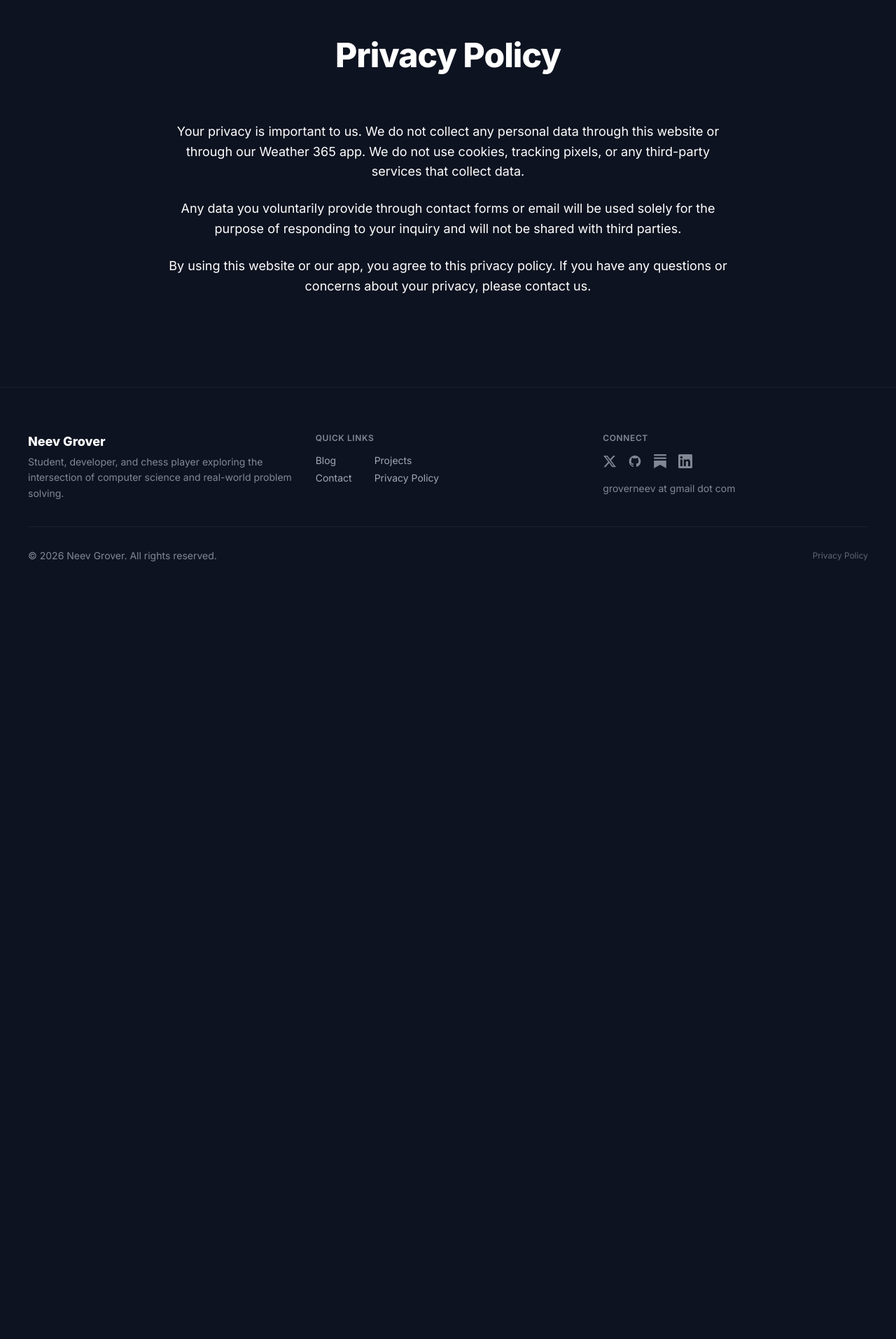
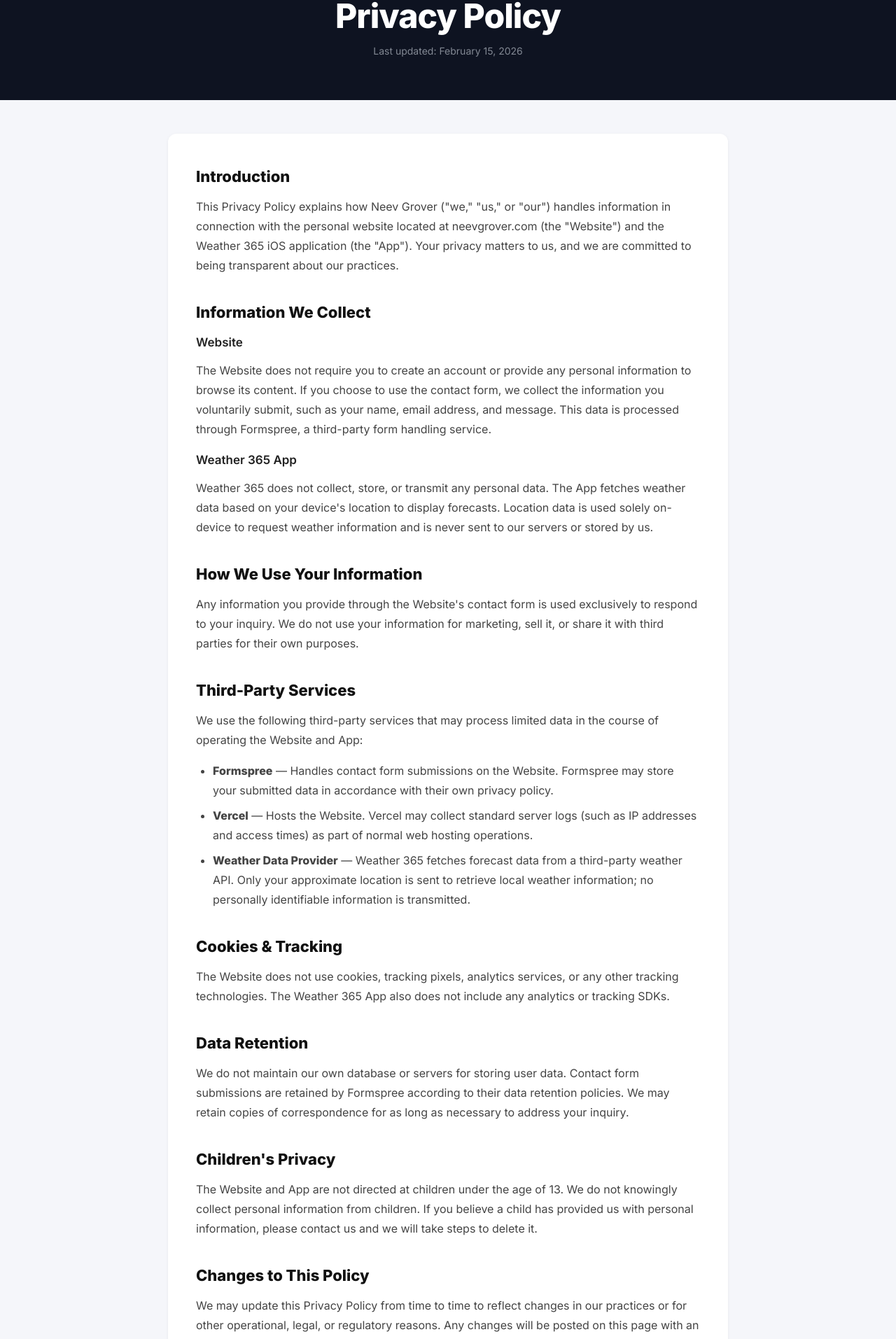
Before and after one commit to groverneev/Neev_Website, a Next.js app: page /privacy-policy in a window 1280 px wide. Shown: the part 154-2067 px from the top of the page at 70% size. Before the commit the page ends 1004 px from the top, so only its background shows below. Built offline with nearby package versions, Linux system fonts and the light colour scheme.

Commit message:
updated privacy policy  + footer

```diff
--- a/app/privacy-policy/page.tsx
+++ b/app/privacy-policy/page.tsx
@@ -2,7 +2,7 @@ import PrivacyPolicy from "@/components/PrivacyPolicy";
 
 export const metadata = {
   title: "Privacy Policy - Neev Grover",
-  description: "Privacy policy for Neev Grover's website and Weather 360 app",
+  description: "Privacy policy for Neev Grover's website and Weather 365 app",
 };
 
 export default function PrivacyPolicyPage() {
--- a/components/Footer.tsx
+++ b/components/Footer.tsx
@@ -210,18 +210,16 @@ export default function Footer() {
           <p style={{ color: "#828893", fontSize: 14, margin: 0 }}>
             &copy; {new Date().getFullYear()} Neev Grover. All rights reserved.
           </p>
-          <a
-            href="/privacy-policy"
+          <p
             style={{
               color: "#828893",
               fontSize: 12,
               margin: 0,
               opacity: 0.7,
-              textDecoration: "none",
             }}
           >
-            Privacy Policy
-          </a>
+            Crafted with curiosity and too much caffeine.
+          </p>
         </div>
       </div>
 
--- a/components/PrivacyPolicy.tsx
+++ b/components/PrivacyPolicy.tsx
@@ -1,17 +1,29 @@
 "use client";
 
 export default function PrivacyPolicy() {
+  const sectionHeadingStyle: React.CSSProperties = {
+    fontSize: 22,
+    fontWeight: 700,
+    color: "#111",
+    marginTop: 40,
+    marginBottom: 12,
+  };
+
+  const paragraphStyle: React.CSSProperties = {
+    fontSize: 16,
+    lineHeight: 1.75,
+    color: "#444",
+    marginBottom: 16,
+  };
+
   return (
     <main style={{ background: "#f5f6fa", fontFamily: "Inter, sans-serif" }}>
+      {/* Hero Banner */}
       <section
         style={{
-          padding: "6rem 2rem",
+          padding: "5rem 2rem 3rem",
           background: "#0E1321",
           textAlign: "center",
-          minHeight: "10vh",
-          display: "flex",
-          flexDirection: "column",
-          justifyContent: "center",
         }}
       >
         <h1
@@ -19,36 +31,176 @@ export default function PrivacyPolicy() {
             fontSize: 48,
             fontWeight: 700,
             color: "#fff",
-            marginBottom: "3rem",
+            margin: 0,
             letterSpacing: "-0.02em",
           }}
         >
           Privacy Policy
         </h1>
+        <p
+          style={{
+            color: "#828893",
+            fontSize: 14,
+            marginTop: 12,
+          }}
+        >
+          Last updated: February 15, 2026
+        </p>
+      </section>
+
+      {/* Content */}
+      <section
+        style={{
+          maxWidth: 800,
+          margin: "0 auto",
+          padding: "48px 2rem 80px",
+        }}
+      >
         <div
           style={{
-            maxWidth: "800px",
-            margin: "0 auto",
-            color: "#fff",
-            fontSize: "18px",
-            lineHeight: "1.6",
+            background: "#fff",
+            borderRadius: 12,
+            padding: "48px 40px",
+            boxShadow: "0 1px 4px rgba(0,0,0,0.06)",
           }}
         >
-          <p style={{ marginBottom: "1.5rem" }}>
-            Your privacy is important to us. We do not collect any personal data
-            through this website or through our Weather 365 app. We do not use
-            cookies, tracking pixels, or any third-party services that collect
-            data.
+          {/* Introduction */}
+          <h2 style={{ ...sectionHeadingStyle, marginTop: 0 }}>Introduction</h2>
+          <p style={paragraphStyle}>
+            This Privacy Policy explains how Neev Grover (&quot;we,&quot;
+            &quot;us,&quot; or &quot;our&quot;) handles information in connection
+            with the personal website located at neevgrover.com (the
+            &quot;Website&quot;) and the Weather 365 iOS application (the
+            &quot;App&quot;). Your privacy matters to us, and we are committed to
+            being transparent about our practices.
           </p>
-          <p style={{ marginBottom: "1.5rem" }}>
-            Any data you voluntarily provide through contact forms or email will
-            be used solely for the purpose of responding to your inquiry and
-            will not be shared with third parties.
+
+          {/* Information We Collect */}
+          <h2 style={sectionHeadingStyle}>Information We Collect</h2>
+          <h3
+            style={{
+              fontSize: 17,
+              fontWeight: 600,
+              color: "#222",
+              marginBottom: 8,
+              marginTop: 20,
+            }}
+          >
+            Website
+          </h3>
+          <p style={paragraphStyle}>
+            The Website does not require you to create an account or provide any
+            personal information to browse its content. If you choose to use the
+            contact form, we collect the information you voluntarily submit, such
+            as your name, email address, and message. This data is processed
+            through Formspree, a third-party form handling service.
           </p>
-          <p style={{ marginBottom: "1.5rem" }}>
-            By using this website or our app, you agree to this privacy policy.
-            If you have any questions or concerns about your privacy, please
-            contact us.
+          <h3
+            style={{
+              fontSize: 17,
+              fontWeight: 600,
+              color: "#222",
+              marginBottom: 8,
+              marginTop: 20,
+            }}
+          >
+            Weather 365 App
+          </h3>
+          <p style={paragraphStyle}>
+            Weather 365 does not collect, store, or transmit any personal data.
+            The App fetches weather data based on your device&apos;s location to
+            display forecasts. Location data is used solely on-device to request
+            weather information and is never sent to our servers or stored by us.
+          </p>
+
+          {/* How We Use Your Information */}
+          <h2 style={sectionHeadingStyle}>How We Use Your Information</h2>
+          <p style={paragraphStyle}>
+            Any information you provide through the Website&apos;s contact form
+            is used exclusively to respond to your inquiry. We do not use your
+            information for marketing, sell it, or share it with third parties
+            for their own purposes.
+          </p>
+
+          {/* Third-Party Services */}
+          <h2 style={sectionHeadingStyle}>Third-Party Services</h2>
+          <p style={paragraphStyle}>
+            We use the following third-party services that may process limited
+            data in the course of operating the Website and App:
+          </p>
+          <ul
+            style={{
+              ...paragraphStyle,
+              paddingLeft: 24,
+              marginBottom: 20,
+            }}
+          >
+            <li style={{ marginBottom: 8 }}>
+              <strong>Formspree</strong> — Handles contact form submissions on
+              the Website. Formspree may store your submitted data in accordance
+              with their own privacy policy.
+            </li>
+            <li style={{ marginBottom: 8 }}>
+              <strong>Vercel</strong> — Hosts the Website. Vercel may collect
+              standard server logs (such as IP addresses and access times) as
+              part of normal web hosting operations.
+            </li>
+            <li style={{ marginBottom: 8 }}>
+              <strong>Weather Data Provider</strong> — Weather 365 fetches
+              forecast data from a third-party weather API. Only your
+              approximate location is sent to retrieve local weather information;
+              no personally identifiable information is transmitted.
+            </li>
+          </ul>
+
+          {/* Cookies & Tracking */}
+          <h2 style={sectionHeadingStyle}>Cookies &amp; Tracking</h2>
+          <p style={paragraphStyle}>
+            The Website does not use cookies, tracking pixels, analytics
+            services, or any other tracking technologies. The Weather 365 App
+            also does not include any analytics or tracking SDKs.
+          </p>
+
+          {/* Data Retention */}
+          <h2 style={sectionHeadingStyle}>Data Retention</h2>
+          <p style={paragraphStyle}>
+            We do not maintain our own database or servers for storing user data.
+            Contact form submissions are retained by Formspree according to
+            their data retention policies. We may retain copies of
+            correspondence for as long as necessary to address your inquiry.
+          </p>
+
+          {/* Children's Privacy */}
+          <h2 style={sectionHeadingStyle}>Children&apos;s Privacy</h2>
+          <p style={paragraphStyle}>
+            The Website and App are not directed at children under the age of
+            13. We do not knowingly collect personal information from children.
+            If you believe a child has provided us with personal information,
+            please contact us and we will take steps to delete it.
+          </p>
+
+          {/* Changes to This Policy */}
+          <h2 style={sectionHeadingStyle}>Changes to This Policy</h2>
+          <p style={paragraphStyle}>
+            We may update this Privacy Policy from time to time to reflect
+            changes in our practices or for other operational, legal, or
+            regulatory reasons. Any changes will be posted on this page with an
+            updated revision date. We encourage you to review this policy
+            periodically.
+          </p>
+
+          {/* Contact Us */}
+          <h2 style={sectionHeadingStyle}>Contact Us</h2>
+          <p style={{ ...paragraphStyle, marginBottom: 0 }}>
+            If you have any questions or concerns about this Privacy Policy,
+            please reach out to us at{" "}
+            <a
+              href="mailto:groverneev@gmail.com"
+              style={{ color: "#2563eb", textDecoration: "none" }}
+            >
+              groverneev@gmail.com
+            </a>
+            .
           </p>
         </div>
       </section>
```
